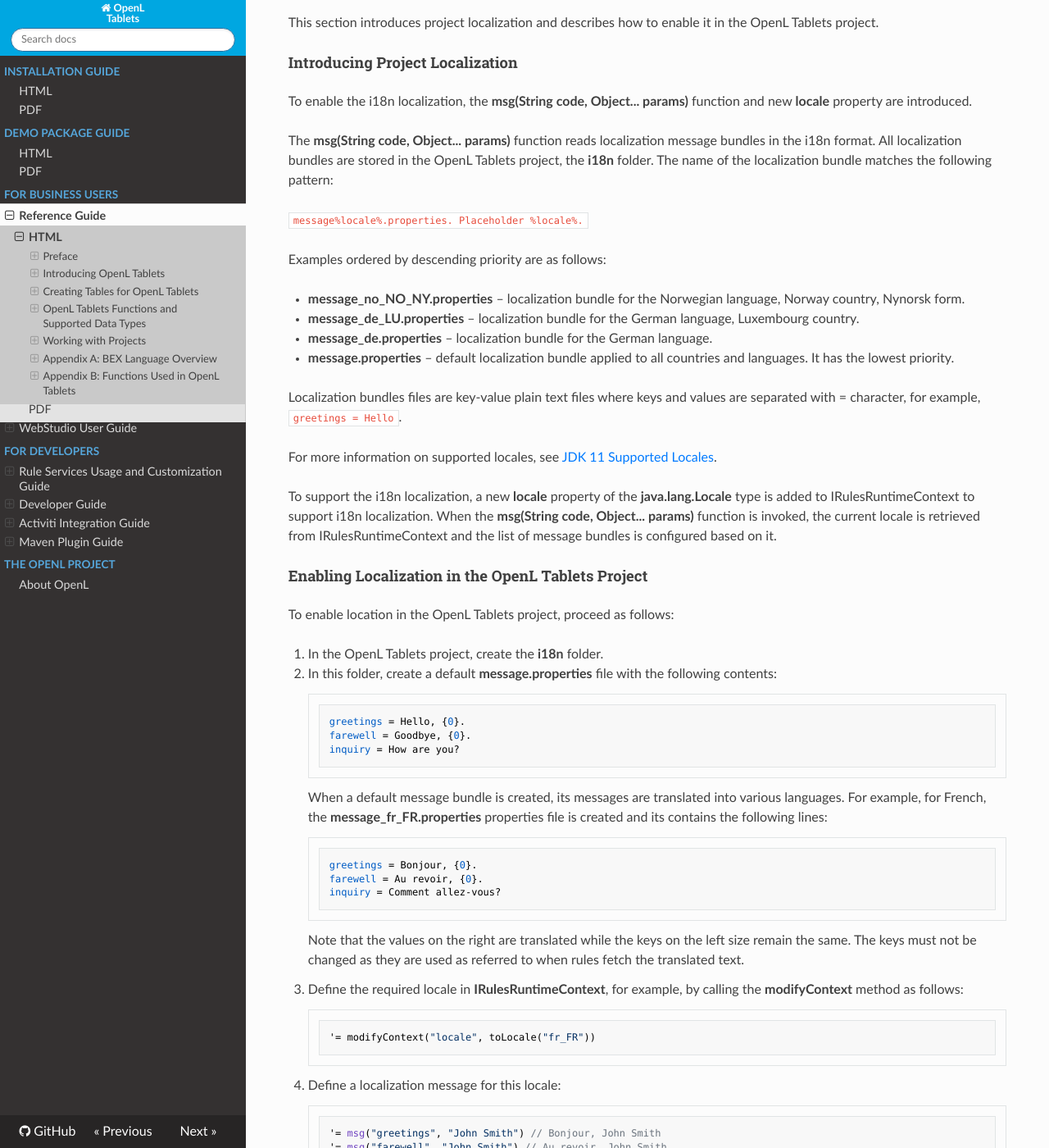
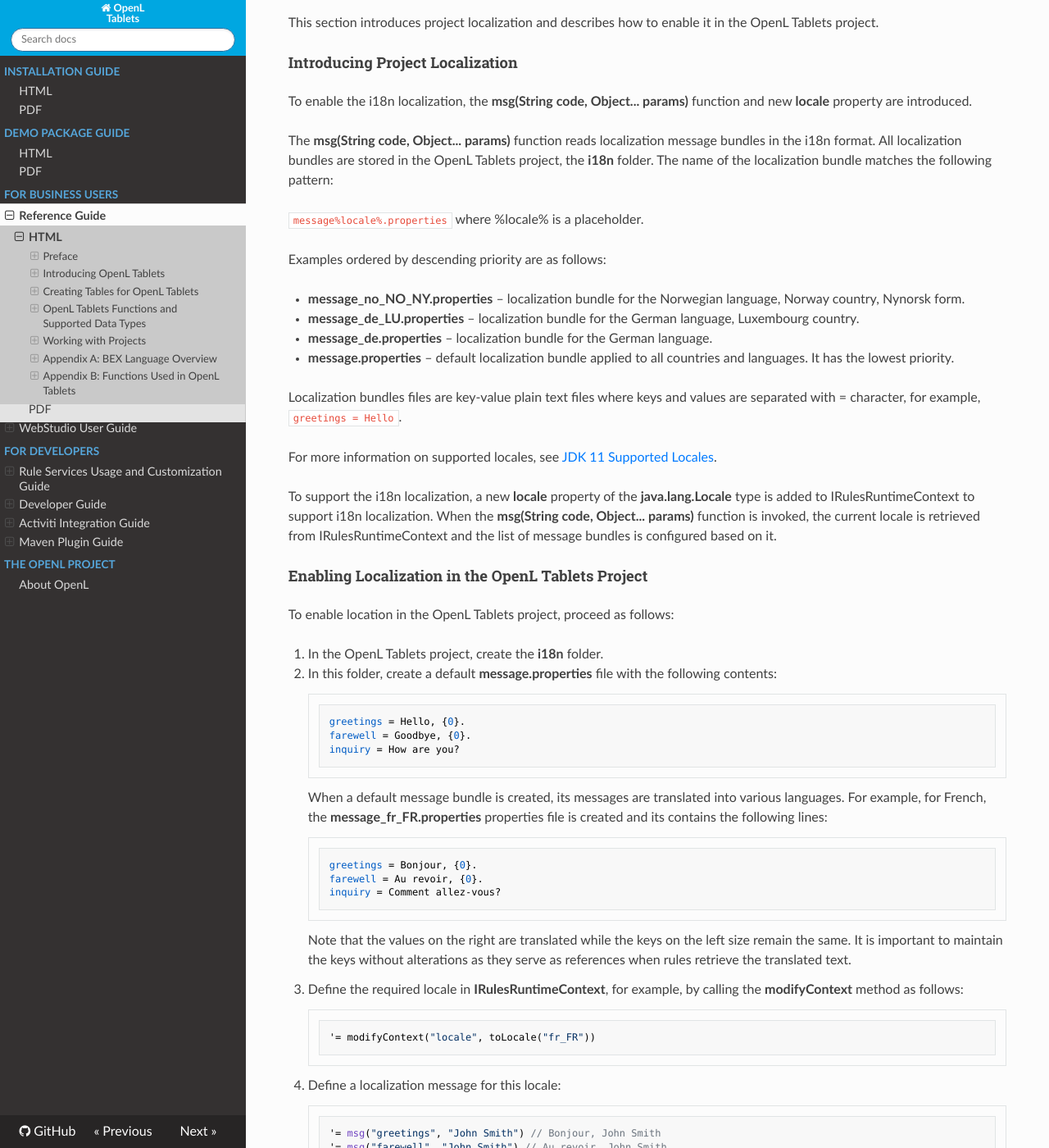
Before and after one commit to agradus/OpenLdocs, an MkDocs documentation site: the page built from docs/documentation/guides/reference_guide.md, in a window 1280 px wide and 1400 px high, scrolled down 174810 px. Shown: the whole window at 82% size. Built offline with MkDocs 1.6.1, drawn with Linux system fonts in a browser that asks for light colours; nearby versions of some CDN libraries.

Commit message:
EPBDS-12998
EPBDS-12998

````diff
--- a/docs/documentation/guides/reference_guide.md
+++ b/docs/documentation/guides/reference_guide.md
@@ -3800,7 +3800,7 @@
 
 The **msg(String code, Object... params)** function reads localization message bundles in the i18n format. All localization bundles are stored in the OpenL Tablets project, the **i18n** folder. The name of the localization bundle matches the following pattern:
 
-`message%locale%.properties. Placeholder %locale%.`
+`message%locale%.properties` where %locale% is a placeholder.
 
 Examples ordered by descending priority are as follows:
 
@@ -3839,7 +3839,7 @@
     inquiry = Comment allez-vous?
     ```
 
-    Note that the values on the right are translated while the keys on the left size remain the same. The keys must not be changed as they are used as referred to when rules fetch the translated text.
+    Note that the values on the right are translated while the keys on the left size remain the same. It is important to maintain the keys without alterations as they serve as references when rules retrieve the translated text.
 
 3.  Define the required locale in **IRulesRuntimeContext**, for example, by calling the **modifyContext** method as follows:
 
````
